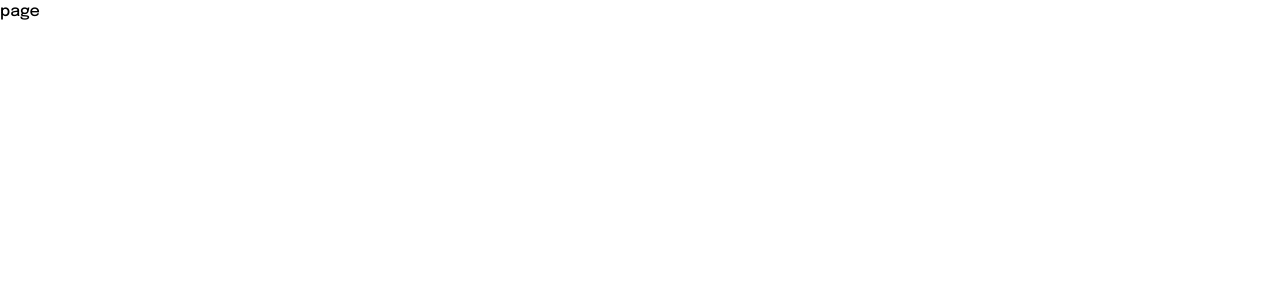
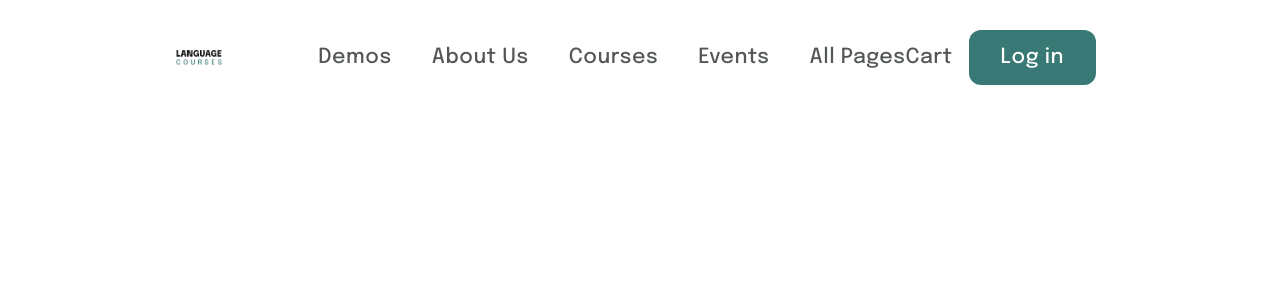
Before and after one commit to mr-harikrishnan/gng-next-js-final-project, a Next.js app: page /about in a window 1280 px wide. Shown: the top 300 px of the page. Built offline with nearby package versions, Linux system fonts and the light colour scheme.

Commit message:
seperate header funtion move one navbar component

```diff
--- a/src/app/(root)/about/page.tsx
+++ b/src/app/(root)/about/page.tsx
@@ -1,8 +1,11 @@
+import NavBar from '@/common/Navbar'
 import React from 'react'
 
 function page() {
   return (
-    <div>page</div>
+    <div>
+      <NavBar></NavBar>
+    </div>
   )
 }
 
--- a/src/app/(root)/page.tsx
+++ b/src/app/(root)/page.tsx
@@ -1,14 +1,10 @@
 "use client"
 import logo from "@/assets/vathiyar-ai-logo.png";
 import heroSectionBg from "@/assets/homeSection/1_white_and_green_bg.jpg";
-import teachersSectionBg from "@/assets/teachersSection/teachersSection.bg.png"
-
-
 import AnimationBanner from "./component/heroSection/AnimationBanner";
 import InformationContainer from "./component/heroSection/InformationContainer";
 import TeacherHeadline from "./component/teachersSection/TeacherHeadline";
 import TeacherCard from "./component/teachersSection/TeacherDetails";
-import Header from "../../common/Header";
 import Services from "./component/servicesSection/Services";
 import OurCourses from "./component/OurCoursesSection/OurCourses";
 import VideoCourses from "./component/VideoCoursesSection/VideoCourses";
@@ -19,31 +15,18 @@ import Footer from "@/common/Footer";
 import ClassTwinkle from "./component/teachersSection/ClassTwinkle";
 import teacherSecBg from "@/assets/teachersSection/teachersSection.bg.png"
 import servicesSecBg from "@/assets/services/servicesbg.png"
-import Sidebar from "@/common/SideBar";
-import { useState } from "react";
+import NavBar from "@/common/Navbar";
 
 
 
 export default function Home() {
 
-  const [sideBar, setSideBar] = useState(false)
 
-  const toggleSideBar: () => void = () => {
-    setSideBar(!sideBar);
-  };
 
   return (
     <div className="overflow-hidden ">
 
-      <Sidebar setSideBar={setSideBar} sideBar={sideBar} toggleSideBar={toggleSideBar} />
-      <div
-        onClick={toggleSideBar}
-        className={`lg:hidden ${sideBar == true ? "block" : "hidden"} fixed inset-0 bg-[#00000060] bg-opacity-10 -sm z-[40]`}></div>
-
-
-
-
-      <Header toggleSideBar={toggleSideBar}></Header>
+      <NavBar></NavBar>
 
       {/* -----section 1-------- */}
       <section
--- /dev/null
+++ b/src/common/Navbar.tsx
@@ -0,0 +1,27 @@
+"use client"
+import React, { useState } from 'react'
+import Sidebar from './SideBar'
+import Header from './Header'
+
+function NavBar() {
+
+  const [sideBar, setSideBar] = useState(false)
+
+  const toggleSideBar: () => void = () => {
+    setSideBar(!sideBar);
+  };
+
+  return (
+    <div>
+      <Sidebar setSideBar={setSideBar} sideBar={sideBar} toggleSideBar={toggleSideBar} />
+      <div
+        onClick={toggleSideBar}
+        className={`lg:hidden ${sideBar == true ? "block" : "hidden"} fixed inset-0 bg-[#00000060] bg-opacity-10 -sm z-[40]`}>
+
+      </div>
+      <Header toggleSideBar={toggleSideBar}></Header>
+    </div>
+  )
+}
+
+export default NavBar
```
